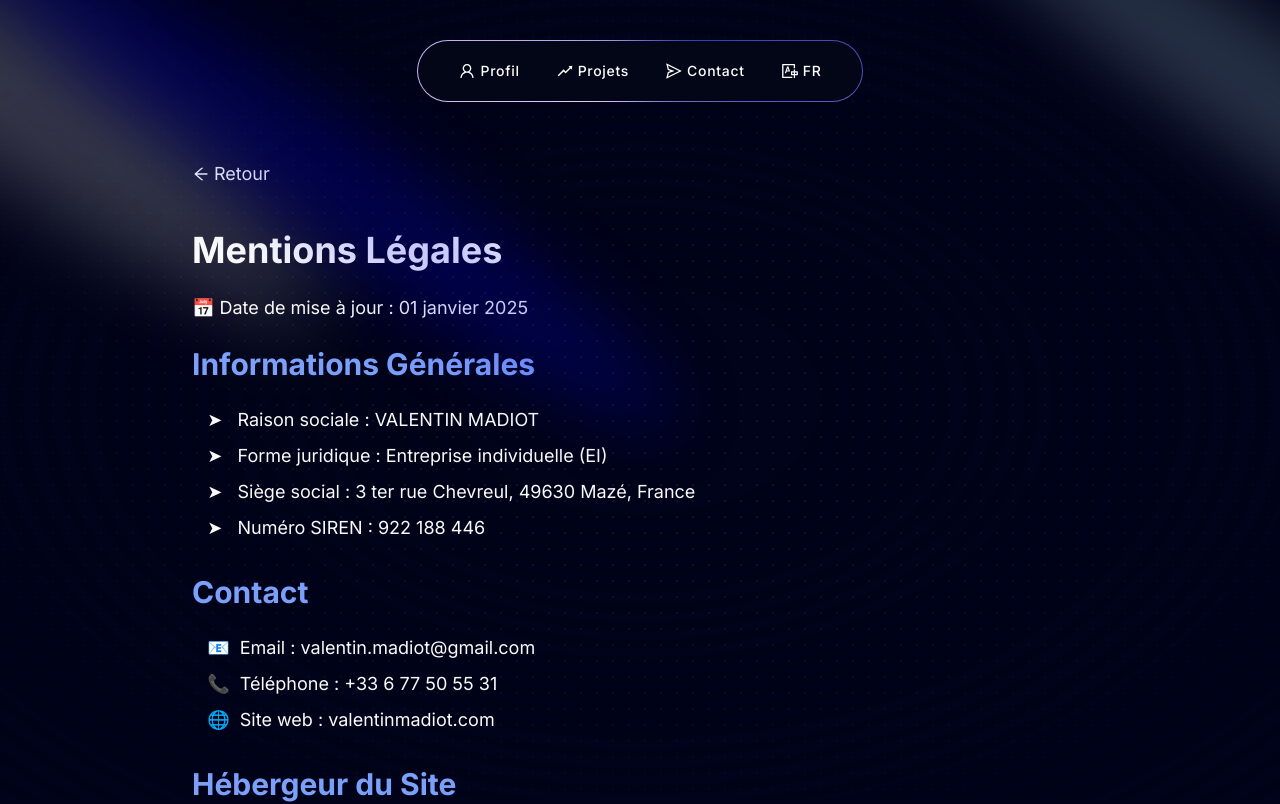
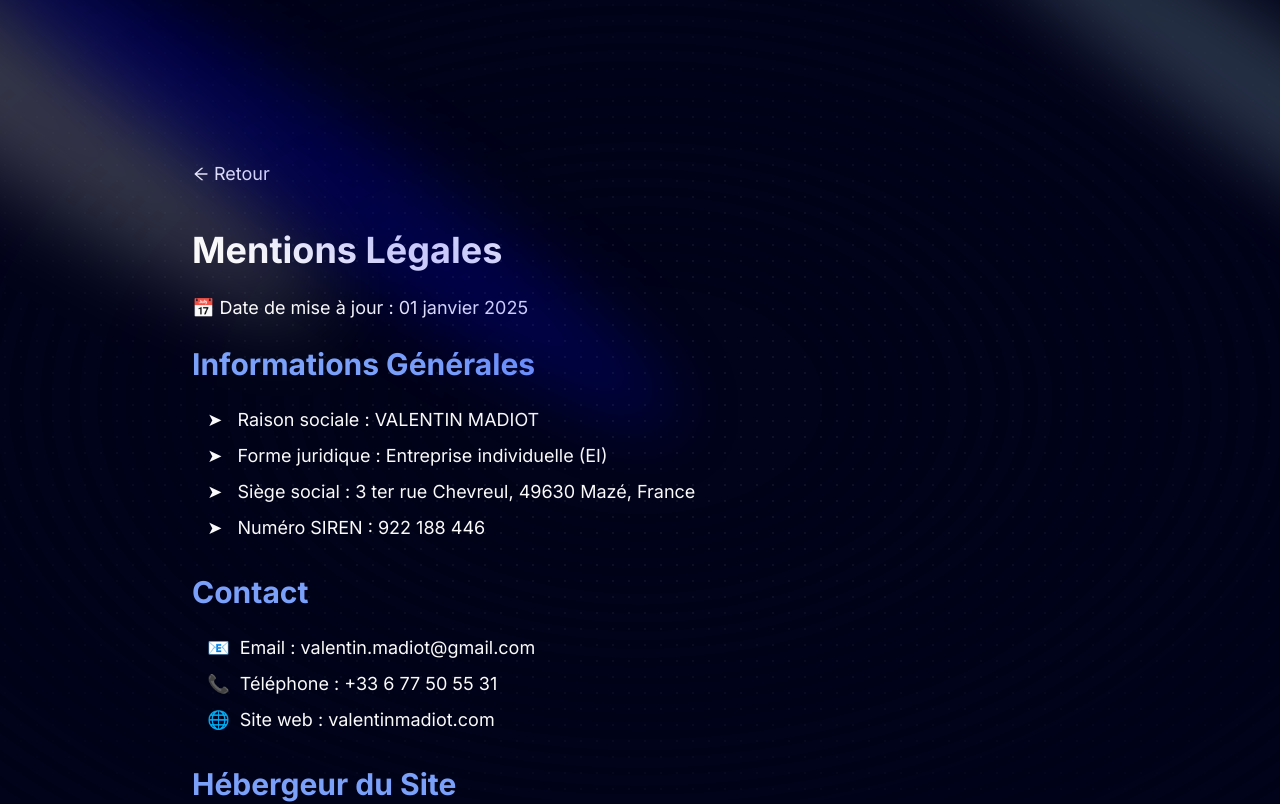
Before and after one commit to ValentinMadiot/portfolio, a Next.js app: page /legacy in a window 1280 px wide. Shown: the top 804 px of the page. Built offline with nearby package versions, Linux system fonts and the light colour scheme.

Commit message:
update nav

```diff
--- a/app/layout.tsx
+++ b/app/layout.tsx
@@ -1,5 +1,5 @@
 import Footer from "@/components/Footer";
-import Navbar from "@/components/Navbar";
+// import Navbar from "@/components/Navbar";
 import { LanguageProvider } from "@/context/LanguageContext";
 import type { Metadata } from "next";
 import { Inter } from "next/font/google";
@@ -30,7 +30,7 @@ export default function RootLayout({
           <main className="relative bg-black-100 flex justify-center items-center flex-col mx-auto sm:px-10 px-5 overflow-clip">
             <div className="max-w-7xl w-full">
               <LanguageProvider>
-                <Navbar />
+                {/* <Navbar /> */}
                 {children}
                 <Footer />
               </LanguageProvider>
--- a/app/page.tsx
+++ b/app/page.tsx
@@ -1,12 +1,14 @@
 // import Experience from "@/components/Experience";
 import Grid from "@/components/Grid";
 import Hero from "@/components/Hero";
+import Navbar from "@/components/Navbar";
 import Process from "@/components/Process";
 import RecentProjects from "@/components/RecentProjects";
 
 export default function Home() {
   return (
     <>
+      <Navbar />
       <Hero />
       <Grid />
       <RecentProjects />
```
